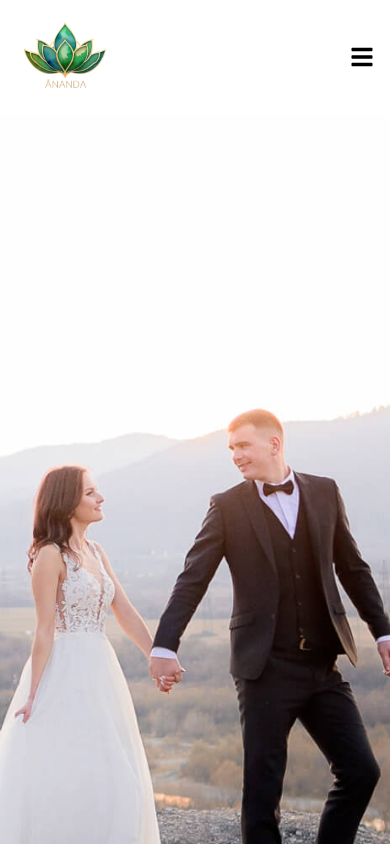
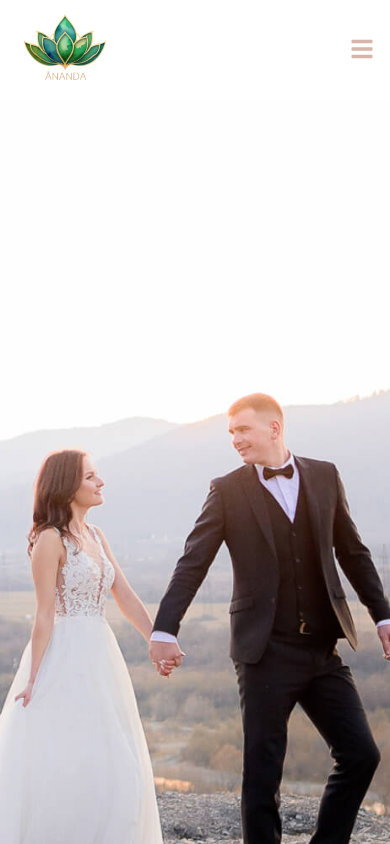
Before and after one commit to Usman-837/Ananda_Website, a Next.js app: page / in a window 390 px wide. Shown: the top 844 px of the page. Built offline with nearby package versions, Linux system fonts and the light colour scheme; a web font is replaced by a local one.

Commit message:
update navbar

```diff
--- a/src/app/components/Navbar/Navbar.jsx
+++ b/src/app/components/Navbar/Navbar.jsx
@@ -13,9 +13,9 @@ const Navbar = () => {
   };
 
   return (
-    <div className='sticky top-0 z-50'>
+    <div className='sticky top-0 z-50 bg-white'>
       <div className="container">
-        <div className="flex justify-center max-md:justify-between items-center py-4 z-50">
+        <div className="flex justify-center max-md:justify-between items-center py-2 z-50">
           <ul className="flex justify-center items-center gap-x-16 max-lg:gap-x-10 max-md:hidden">
             <li>
               <Link href="/">Home</Link>
@@ -48,7 +48,7 @@ const Navbar = () => {
             </Link>
           </div>
           <div
-            className="md:hidden right-8 top-4 text-2xl flex"
+            className="md:hidden right-8 top-4 text-2xl flex text-[#D7B5AB] cursor-pointer"
             onClick={handleToggle}
           >
             <FaBars />
```
